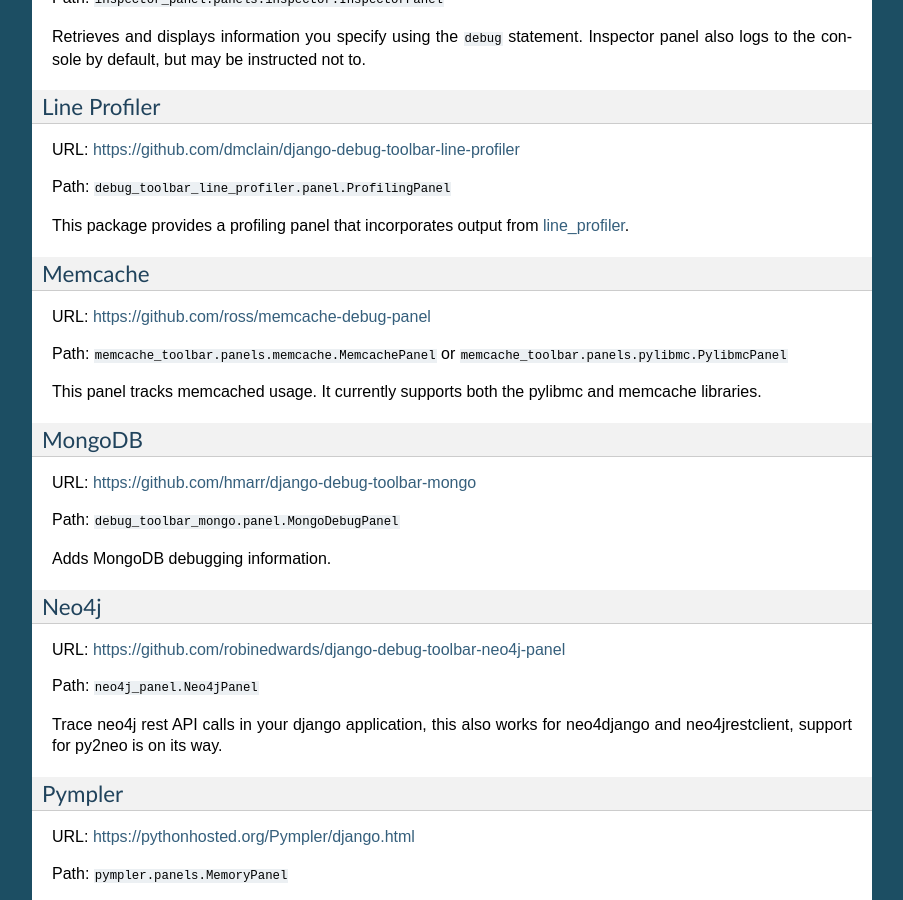
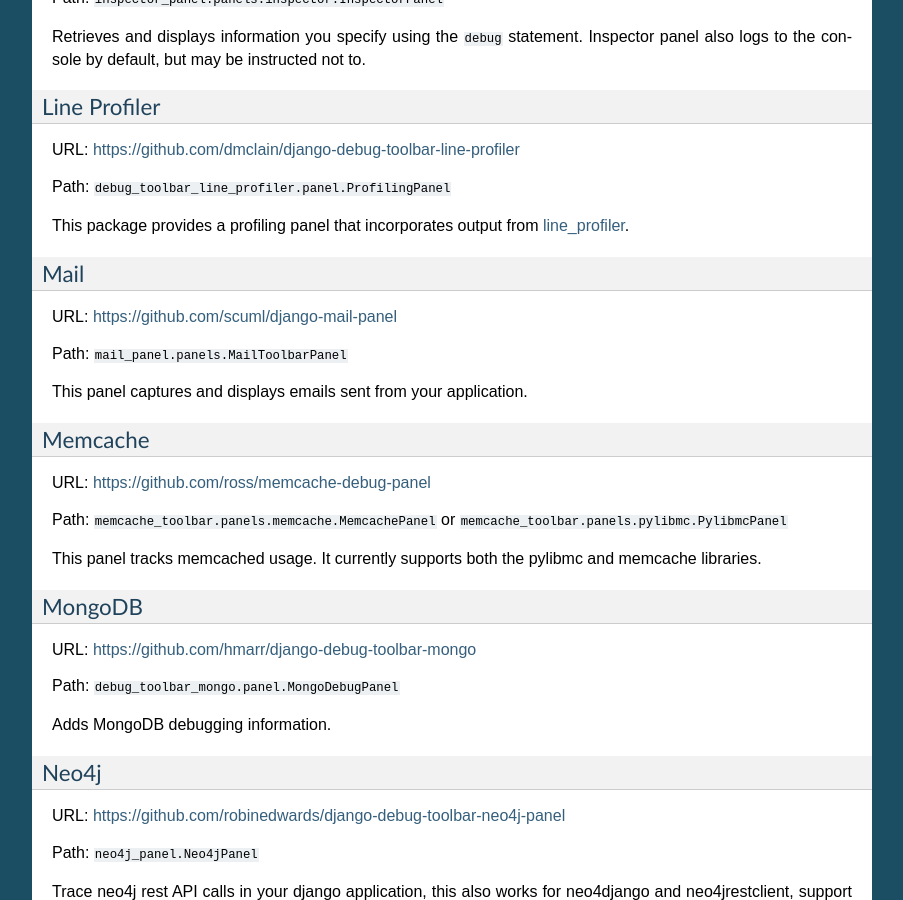
Before and after one commit to jazzband/django-debug-toolbar, a Sphinx documentation site: the page built from docs/panels.rst, in a window 1280 px wide and 900 px high, scrolled down 3236 px. Shown: the whole window, without its empty margins (198-1101 px from the left). Built offline with Sphinx 7.4.7, drawn with Linux system fonts in a browser that asks for light colours.

Commit message:
Adds django mail panel to the docs

```diff
--- a/docs/panels.rst
+++ b/docs/panels.rst
@@ -198,6 +198,15 @@
 
 .. _line_profiler: https://github.com/rkern/line_profiler
 
+Mail
+~~~~~~~~
+
+URL: https://github.com/scuml/django-mail-panel
+
+Path: ``mail_panel.panels.MailToolbarPanel``
+
+This panel captures and displays emails sent from your application.
+
 Memcache
 ~~~~~~~~
 
```
